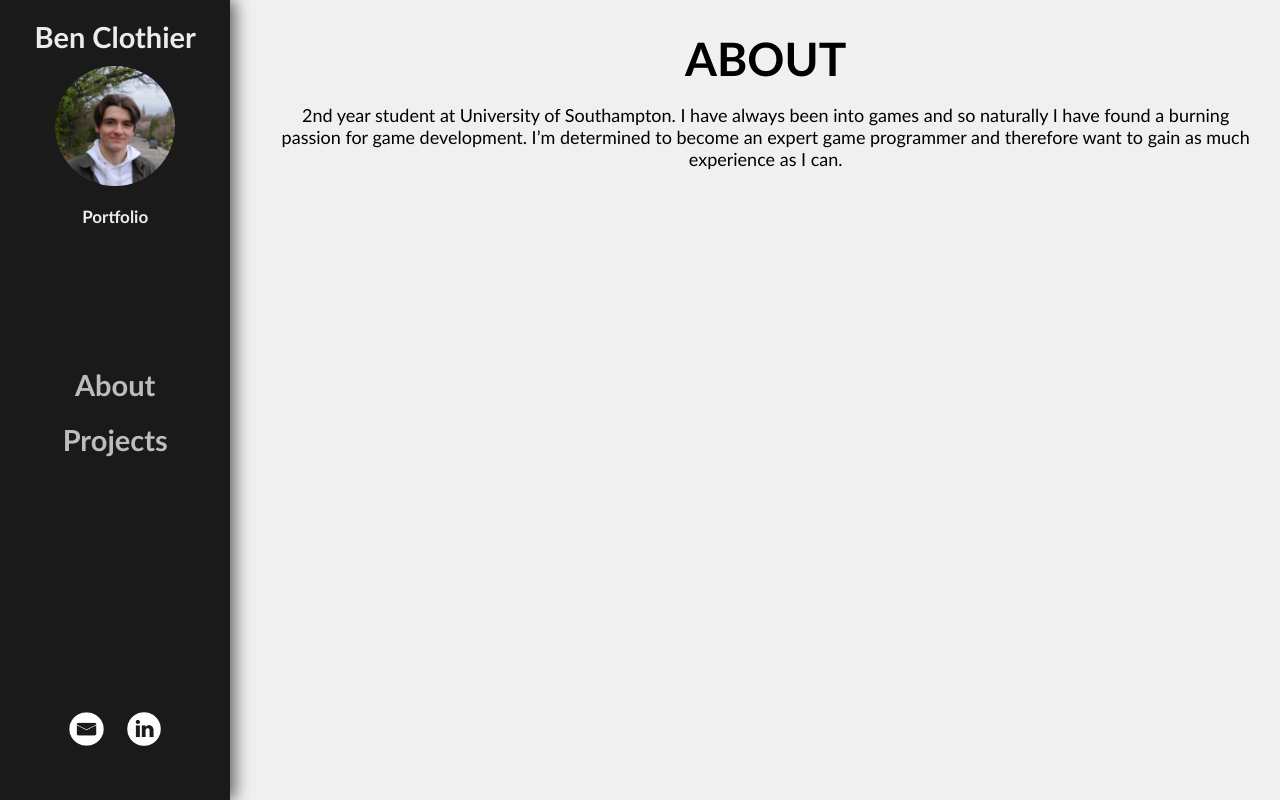
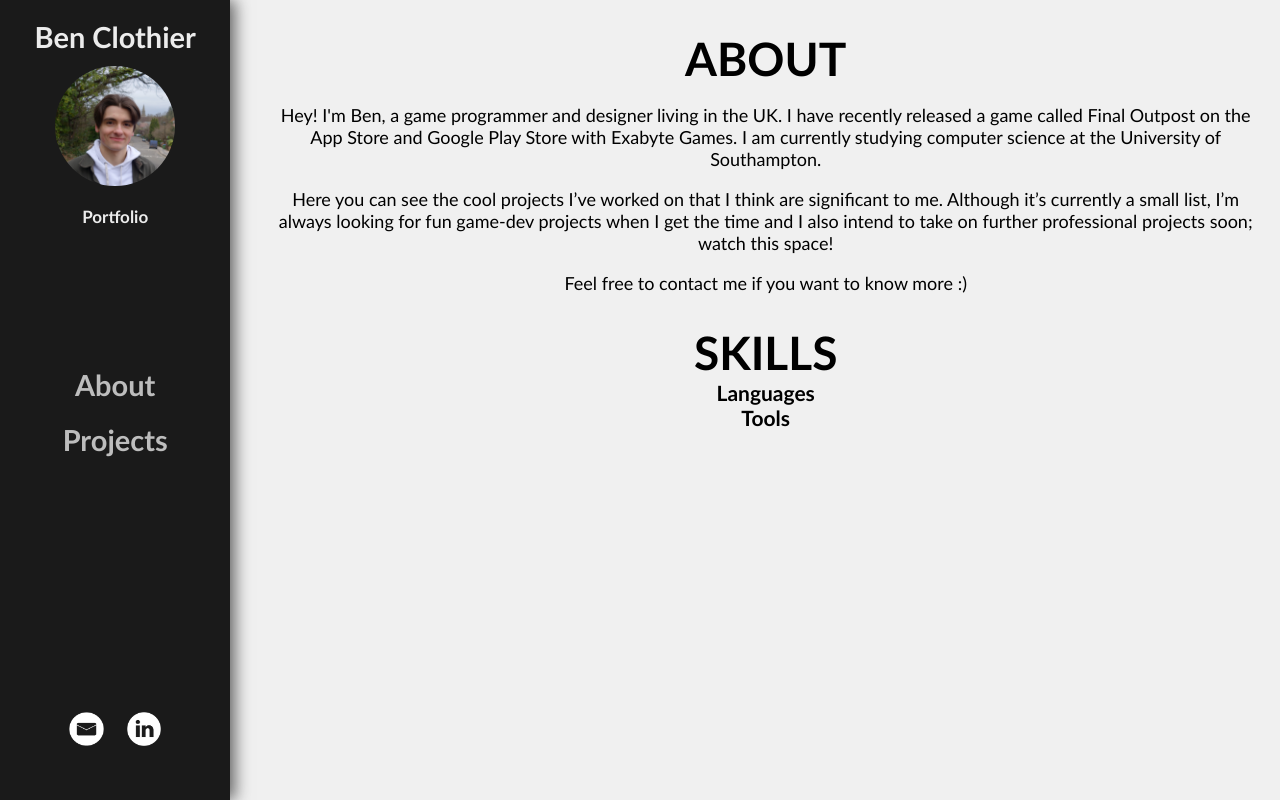
Before and after one commit to BenClothier/portfolio, a React (Create React App) app: page /#/ in a window 1280 px wide. Built offline with nearby package versions, Linux system fonts and the light colour scheme.

Commit message:
Add info to about page

```diff
--- a/src/pages/About.js
+++ b/src/pages/About.js
@@ -4,11 +4,31 @@ function About() {
     return (
         <div className="mainpage">
             <h1>ABOUT</h1>
-            <p>2nd year student at University of Southampton.
-                I have always been into games and so naturally I have found a burning passion for game development.
-                I’m determined to become an expert game programmer and therefore want to gain as much experience as I
-                can.
-            </p>
+            <div className="card">
+
+                <p>
+                    Hey! I'm Ben, a game programmer and designer living in the UK. I have recently released a game called Final Outpost on the App Store and Google Play Store with Exabyte Games. I am currently studying computer science at the University of Southampton.
+                </p>
+                <p>
+                    Here you can see the cool projects I’ve worked on that I think are significant to me. Although it’s currently a small list, I’m always looking for fun game-dev projects when I get the time and I also intend to take on further professional projects soon; watch this space!
+                </p>
+                <p>
+                    Feel free to contact me if you want to know more :)
+
+                </p>
+            </div>
+            <h1>SKILLS</h1>
+            <div className="card">
+
+                <div class="row">
+                    <div class="column">
+                        <h3>Languages</h3>
+                    </div>
+                    <div class="column">
+                        <h3>Tools</h3>
+                    </div>
+                </div>
+            </div>
         </div>
     );
   }
```
